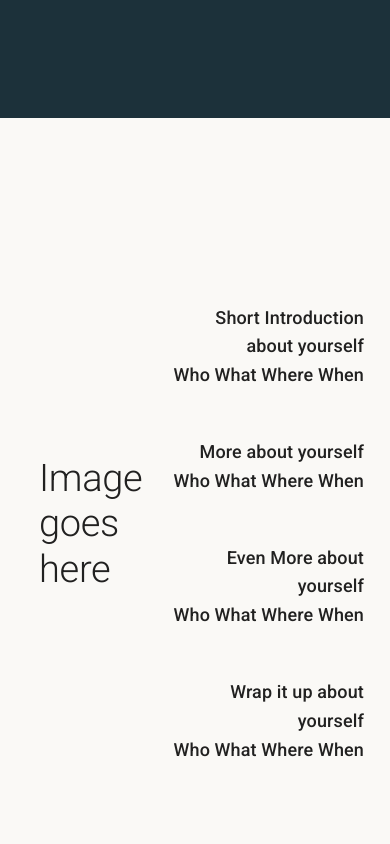
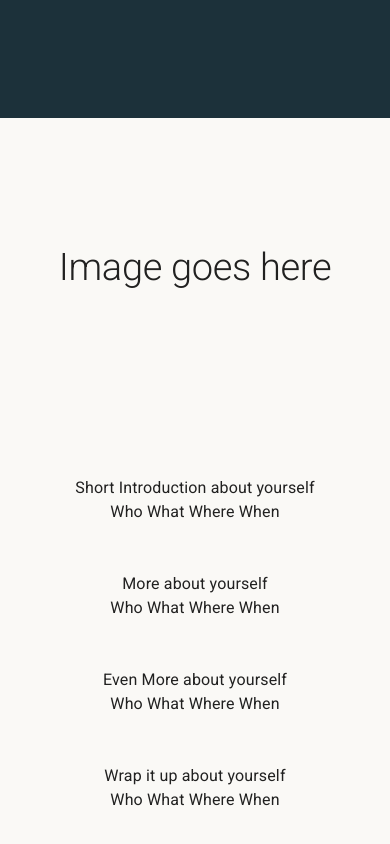
Before and after one commit to rayvaldez/itsallrayv, a React (Create React App) app: page / in a window 390 px wide. Shown: the part 726-1570 px from the top of the page. Built offline with nearby package versions, Linux system fonts and the light colour scheme.

Commit message:
Sort responsive layout for introduction component

```diff
--- a/src/components/Introduction.js
+++ b/src/components/Introduction.js
@@ -23,42 +23,41 @@ export default function Introduction() {
     }}>
 			<ThemeProvider theme={responsiveText}>
         <Grid container spacing={0}>
-					<Grid item xs={4} align='left' sx={{
-						mt:'40vh',
-						ml:'10vw',
+					<Grid item align='center' xs={12} md={6} sx={{
+						mt: { xs: '15vh', md: '40vh'}
 					}}>
             <Typography variant='h2'>
                 Image goes here
             </Typography>
 					</Grid>
-					<Grid item xs={6} md={5} align='right' sx={{
+					<Grid item xs={12} md={6} align='center' sx={{
 						mt:'22vh',
 					}}>
-            <Typography variant='h6'>
+            <Typography variant='hp'>
                 Short Introduction about yourself
             </Typography>
-						<Typography variant='h6' display='block'>
+						<Typography variant='hp' display='block'>
 								Who What Where When
 						</Typography>
 						<br></br><br></br>
-            <Typography variant='h6'>
+            <Typography variant='hp'>
                 More about yourself
             </Typography>
-						<Typography variant='h6' display='block'>
+						<Typography variant='hp' display='block'>
 								Who What Where When
 						</Typography>
 						<br></br><br></br>
-            <Typography variant='h6'>
+            <Typography variant='hp'>
                Even More about yourself
             </Typography>
-						<Typography variant='h6' display='block'>
+						<Typography variant='hp' display='block'>
 								Who What Where When
 						</Typography>
 						<br></br><br></br>
-            <Typography variant='h6'>
+            <Typography variant='hp'>
                Wrap it up about yourself
             </Typography>
-						<Typography variant='h6' display='block'>
+						<Typography variant='hp' display='block'>
 								Who What Where When
 						</Typography>
 					</Grid>
```
